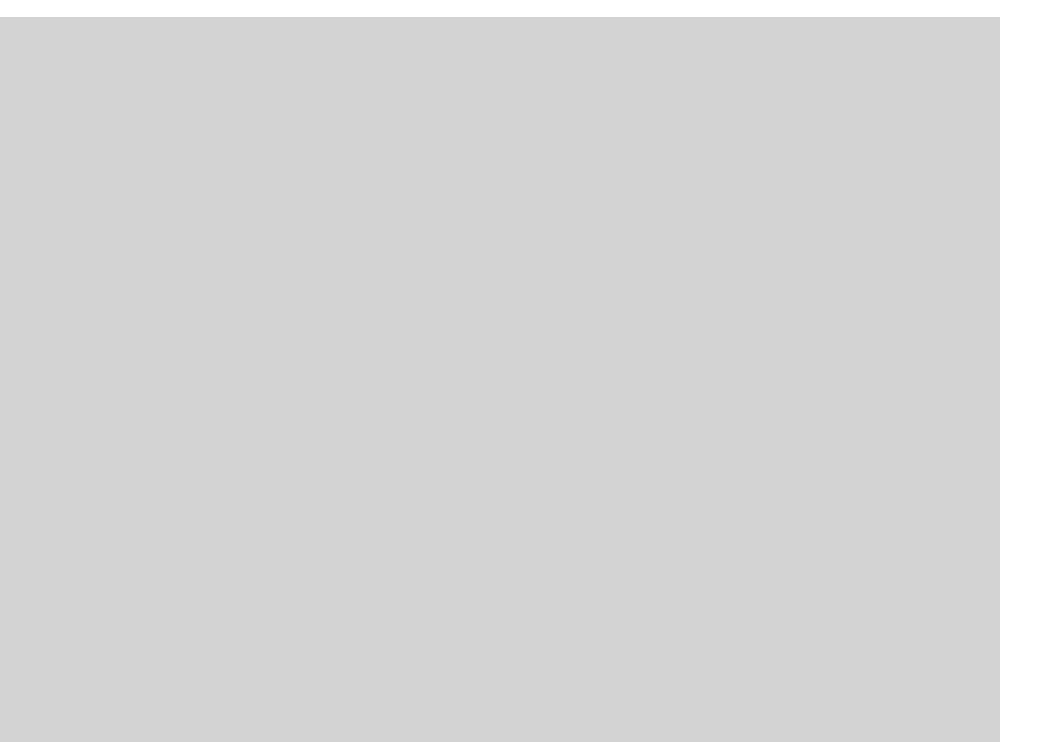
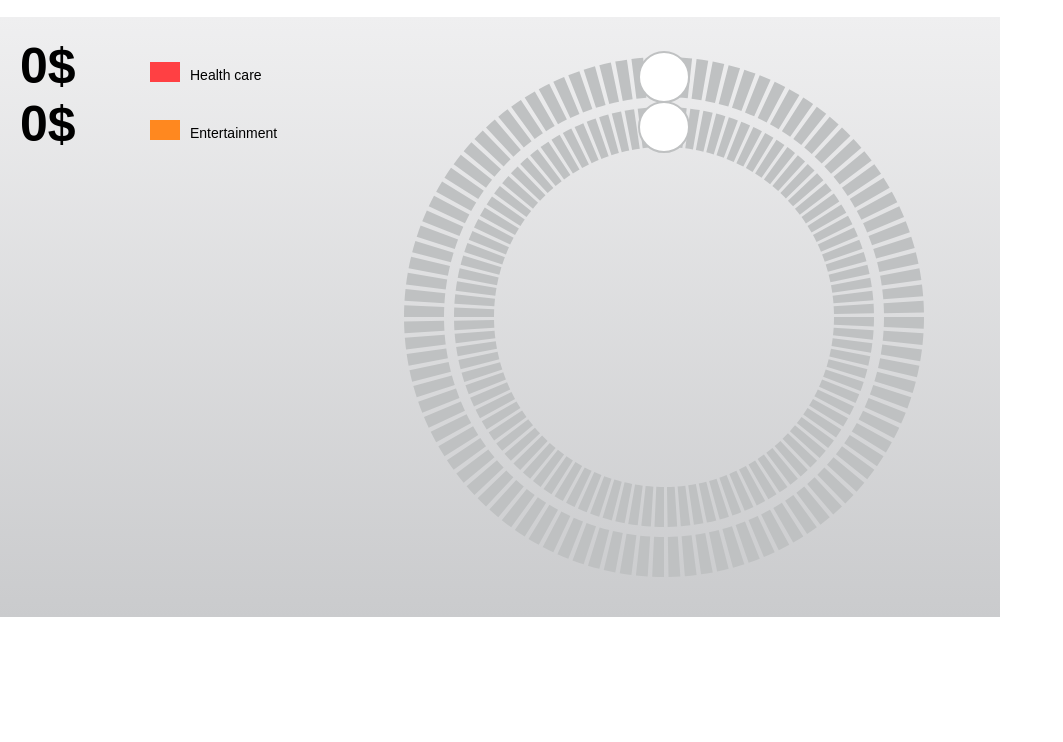
Before and after one commit to bwiz/circular-slider, a plain HTML site: page index.html in a window 1280 px wide. Shown: the part 58-800 px from the top of the page, without its empty margins (0-1063 px from the left). Drawn offline with Linux system fonts and the light colour scheme.

Commit message:
Implemented onInit, added data display

```diff
--- a/app.js
+++ b/app.js
@@ -255,6 +255,7 @@ class CircularSlider {
   #previousValueResults;
 
   #onChangedValues = function(changedValues) {};
+  #onInit = function(sliderItems) {};
 
   constructor(elementId, sliderOptionsList, componentOptions) {
     this.#canvas = document.getElementById(elementId);
@@ -262,7 +263,6 @@ class CircularSlider {
 
     this.#sliderItems = [];
     this.#center = {};
-    this.#currentLocation = {};
 
     componentOptions = new ComponentOptions(componentOptions);
 
@@ -276,9 +276,15 @@ class CircularSlider {
     this.#onChangedValues = changedValues;
   }
 
+  onInit(sliderItems) {
+    this.#onInit = sliderItems;
+  }
+
   #validateSliderOptions(sliderOptions, componentOptions) {
     // The max circle size is 80% of the max width/height, and the lowest 150
-    const maxRadius = (this.#canvas.clientWidth / 2) * 0.8;
+    const max = Math.min(this.#canvas.clientWidth, this.#canvas.clientHeight);
+
+    const maxRadius = (max / 2) * 0.8;
     const minRadius = 150;
 
     // If one entry exists without the radius, all values will be recalculated
@@ -302,7 +308,7 @@ class CircularSlider {
     }
   }
 
-  #setup(canvas, sliderOptionsList, componentOptions) {
+  #setup(sliderOptionsList, componentOptions) {
     window.addEventListener('load', _ => {
       this.#canvas.width = this.#canvas.clientWidth;
       this.#canvas.height = this.#canvas.clientHeight;
@@ -312,16 +318,16 @@ class CircularSlider {
       this.#center.y = this.#canvas.height / 2;
 
       sliderOptionsList.forEach(sliderOptions => {
-        this.#sliderItems.push(new CircularSliderItem(canvas, sliderOptions, componentOptions, this.#center));
+        this.#sliderItems.push(new CircularSliderItem(sliderOptions, componentOptions, this.#center));
       })
+
+      this.#onInit(sliderOptionsList.map(x => ({ name: x.name, color: x.color, value: x.minValue })));
 
       window.requestAnimationFrame(this.#render.bind(this));
     });
   }
 
   #render() {
-    console.log('render');
-
     this.#ctx.clearRect(0, 0, this.#canvas.width, this.#canvas.height);
     const sliderValueResults = [];
 
@@ -347,7 +353,7 @@ class CircularSlider {
       this.#previousValueResults = sliderValueResults;
     }
 
-    this.#drawValues(this.#ctx, sliderValueResults);
+    // this.#drawValues(this.#ctx, sliderValueResults);
   }
 
   #setEvents(canvas) {
@@ -373,22 +379,22 @@ class CircularSlider {
     }
   }
 
-  // TODO: Remove temp method
-  #drawValues(ctx, sliderValueResults) {
-    // Texts
-    let offset = 10;
-    sliderValueResults.forEach(sliderValueResult => {
-      ctx.beginPath();
-      ctx.font = '30px Arial';
-      ctx.fillStyle = 'black';
-      ctx.fillText(`${sliderValueResult.name}:`, 10, offset + 50);
-      ctx.font = 'bold 30px Arial Narrow';
-      ctx.fillStyle = sliderValueResult.color;
-      ctx.fillText(`$${sliderValueResult.value}`, 150, offset + 50);
+  // // TODO: Remove temp method
+  // #drawValues(ctx, sliderValueResults) {
+  //   // Texts
+  //   let offset = 10;
+  //   sliderValueResults.forEach(sliderValueResult => {
+  //     ctx.beginPath();
+  //     ctx.font = '30px Arial';
+  //     ctx.fillStyle = 'black';
+  //     ctx.fillText(`${sliderValueResult.name}:`, 10, offset + 50);
+  //     ctx.font = 'bold 30px Arial Narrow';
+  //     ctx.fillStyle = sliderValueResult.color;
+  //     ctx.fillText(`$${sliderValueResult.value}`, 150, offset + 50);
 
-      offset += 50;
-    });
-  }
+  //     offset += 50;
+  //   });
+  // }
 }
 
 const component = new CircularSlider('canvas', [
@@ -396,6 +402,42 @@ const component = new CircularSlider('canvas', [
   new CircularSliderOptions('Entertainment', '#ff881f', 0, 1000, 10),
 ]);
 
-component.onChange(values => {
-  // console.log(JSON.stringify(values));
+component.onInit(sliderValue => {
+  const componentValuesEl = document.getElementById('component-values');
+  componentValuesEl.innerHTML = '';
+
+  sliderValue.forEach(sliderValue => {
+    const sliderValueDiv = document.createElement('div');
+    sliderValueDiv.className = 'slider-value-row';
+
+    const valueLabel = document.createElement('label');
+    valueLabel.className = 'slider-value';
+    valueLabel.id = sliderValue.name;
+    valueLabel.innerHTML = sliderValue.value + '$';
+
+    const colorRect = document.createElement('div');
+    colorRect.className = 'slider-color-rect';
+    colorRect.style.backgroundColor = sliderValue.color;
+
+    const textLabel = document.createElement('label');
+    textLabel.className = 'slider-name';
+    textLabel.innerHTML = sliderValue.name;
+
+    sliderValueDiv.appendChild(valueLabel);
+    sliderValueDiv.appendChild(colorRect);
+    sliderValueDiv.appendChild(textLabel);
+
+    componentValuesEl.appendChild(sliderValueDiv);
+  });
 });
+
+component.onChange(sliderValues => {
+  sliderValues.forEach(sliderValue => {
+    const element = document.getElementById(sliderValue.name);
+
+    if(element) {
+      element.innerHTML = sliderValue.value + "$";
+    }
+  })
+
+});
--- a/index.html
+++ b/index.html
@@ -7,8 +7,13 @@
   </head>
   <body>
     <h2>Circular slider</h2>
-    <div class="container">
-      <canvas id="canvas" style="width: 100%; height: 100%; background-color: lightgray; touch-action: none;"></canvas>
+    <div class="component">
+      <div id="component-values">
+        test
+      </div>
+      <div id="component-slider">
+        <canvas id="canvas"></canvas>
+      </div>
     </div>
     <script src="app.js"></script>
   </body>
--- a/style.css
+++ b/style.css
@@ -8,7 +8,53 @@ h2 {
   padding-left: 20px;
 }
 
-.container {
+#canvas {
+  width: 100%;
+  height: 100%;
+  touch-action: none;
+}
+
+.component {
   width: 1000px;
-  height: 1000px;
+  height: 600px;
+  display: flex;
+  justify-content: flex-start;
+  background-image: linear-gradient(#efeff0, #cacbcd);
 }
+
+#component-values {
+  width: 30%;
+  height: auto;
+  padding: 20px;
+}
+
+#component-slider {
+  width: 70%;
+  height: auto;
+}
+
+.slider-value-row {
+  display: flex;
+  justify-content: flex-start;
+}
+
+.slider-value {
+  font-family: Arial, Helvetica, sans-serif;
+  font-size: 50px;
+  font-weight: bolder;
+  margin-right: 10px;
+  min-width: 120px;
+}
+
+.slider-color-rect {
+  margin-top: 25px;
+  width: 30px;
+  height: 20px;
+  margin-right: 10px;
+}
+
+.slider-name {
+  font-family: Arial, Helvetica, sans-serif;
+  font-size: 14px;
+  margin-top: 30px;
+}
```
